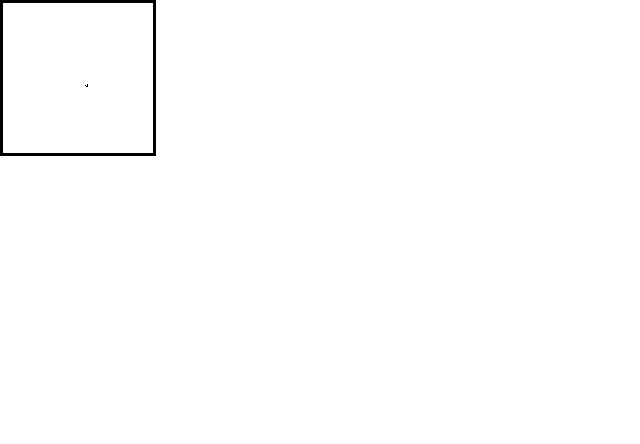
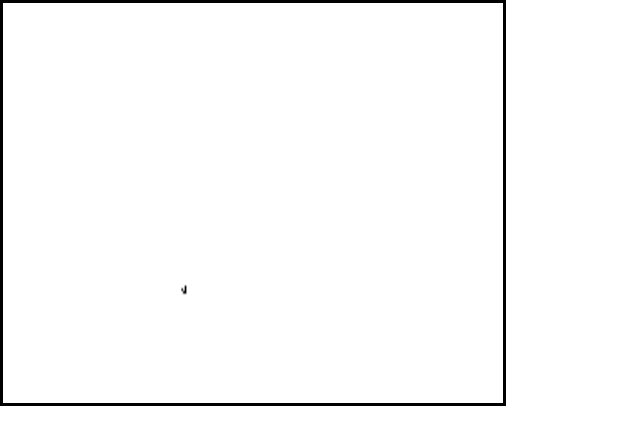
Before and after one commit to lgv-0/GameOfLife-JSX, a React (Create React App) app: page / in a window 1280 px wide. Shown: the top 444 px of the page, without its empty margins (0-640 px from the left). Built offline with nearby package versions, Linux system fonts and the light colour scheme.

Commit message:
Force container size

```diff
--- a/src/App.js
+++ b/src/App.js
@@ -4,7 +4,7 @@ import Controller from "./Comp/Controller";
 function App()
 {
   return (
-      <Controller size={ 150 } />
+      <Controller size={ 200 } />
   );
 }
 
--- a/src/Comp/Grid.jsx
+++ b/src/Comp/Grid.jsx
@@ -22,9 +22,9 @@ export default class Grid extends React.Component
     {
         if (this.CanvasRef.current !== null)
         {
-            var scale = window.devicePixelRatio;
-            this.CanvasRef.current.width = Math.floor(this.Size * scale);
-            this.CanvasRef.current.height = Math.floor(this.Size * scale);
+            // var scale = window.devicePixelRatio;
+            // this.CanvasRef.current.width = Math.floor(this.Size * scale);
+            // this.CanvasRef.current.height = Math.floor(this.Size * scale);
             let Context = this.CanvasRef.current.getContext('2d');
 
             this.Items.forEach((i)=>
@@ -46,4 +46,6 @@ export default class Grid extends React.Component
 
 let GridContainer = styled.canvas`
     border: 3px solid black;
+    width: 500px;
+    height: 400px;
 `;
```
